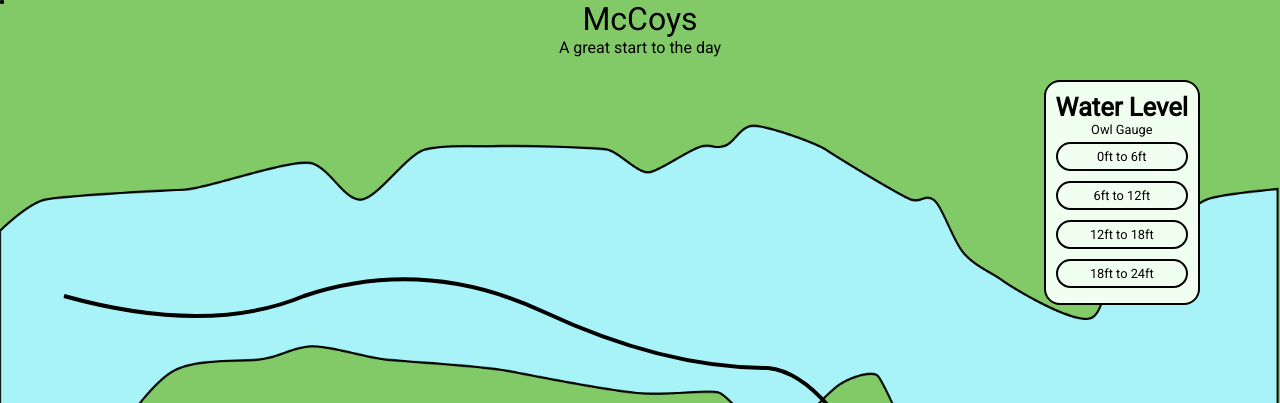
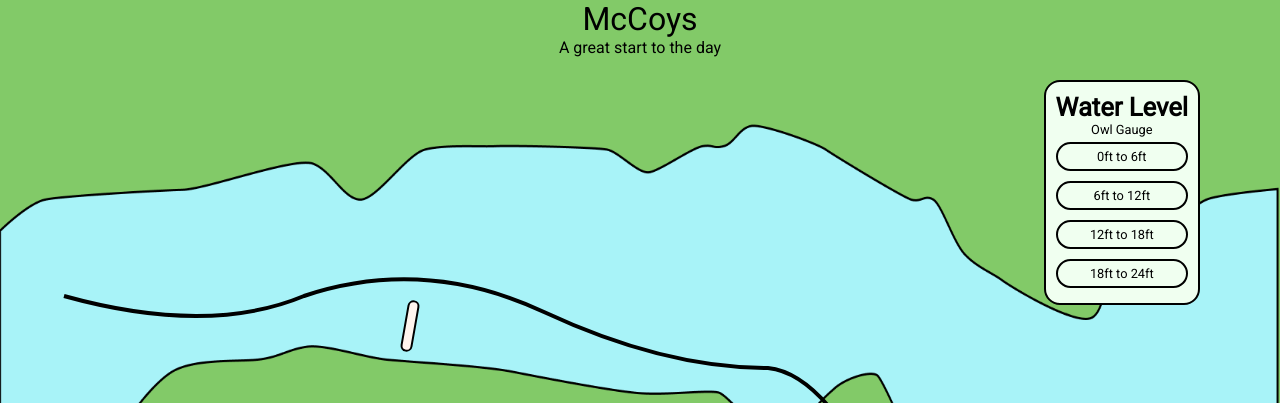
Before and after one commit to JeffThorslund/Bent-Shaft-Maps, a React (Create React App) app: page / in a window 1280 px wide. Shown: the top 403 px of the page. Built offline with nearby package versions, Linux system fonts and the light colour scheme.

Commit message:
choosing a range of water level values allows for more flexibility in adding precise features and lines.

```diff
--- a/src/App.js
+++ b/src/App.js
@@ -6,11 +6,11 @@ import "./App.css";
 import WaterLevel from "./components/WaterLevel";
 
 const App = () => {
-  const [level, setLevel] = useState(null);
+  const [level, setLevel] = useState([0, 1]);
 
-  const selectLevel = (info) => {
-    setLevel(info)
-  }
+  const selectLevel = info => {
+    setLevel(info);
+  };
 
   return (
     <div className="App">
@@ -21,71 +21,45 @@ const App = () => {
         level={level}
         selectLevel={selectLevel}
         hydraulics={[
-          {//Phils Hole
+          {
+            //Phils Hole
             name: "phils-hole",
-            desc: 'a big scary thing',
-            high: {
+            desc: "a big scary thing",
             top: "40vh",
             left: "30vw",
             height: "1vh",
             width: "6vh",
-              rotation: "rotate(100deg)"
+            rotation: "rotate(100deg)",
+            range: [1, 5]
           },
-
-            low: {
-              top: "20vh",
-              left: "10vw",
-              height: "1vh",
-              width: "6vh",
-              rotation: "rotate(100deg)"
-            }
-          },
-          {//Sattlers
+          {
+            //Sattlers
             name: "sattlers",
-            desc: 'punch it of you want',
-            high: {
+            desc: "punch it of you want",
             top: "31vh",
             left: "25vw",
             height: "1vh",
             width: "9vh",
-              rotation: "rotate(100deg)"
+            rotation: "rotate(100deg)",
+            range: [4, 10]
           },
-
-            low: {
-              top: "50vh",
-              left: "20vw",
-              height: "1vh",
-              width: "6vh",
-              rotation: "rotate(100deg)"
-            },
-
-          },
-          {//Baby Face
+          {
+            //Baby Face
             name: "baby-face",
-            desc: 'surfs upj',
-            high: {
+            desc: "surfs upj",
             top: "63vh",
             left: "64vw",
             height: "1vh",
             width: "4vh",
-              rotation: "rotate(150deg)"
-            },
-
-            low: {
-              top: "50vh",
-              left: "20vw",
-              height: "1vh",
-              width: "6vh",
-              rotation: "rotate(100deg)"
-            },
-
-          },
-
+            rotation: "rotate(150deg)",
+            range: [3, 20]
+          }
         ]}
         lines={[
           {
-            name: 'Thread The Needle',
-            vector: <path
+            name: "Thread The Needle",
+            vector: (
+              <path
                 d="
             M -22,37
             q 18,5 30,0
@@ -94,13 +68,16 @@ const App = () => {
             q 10,1 20,30
           "
                 stroke="black"
-            stroke-width = '0.5'
+                stroke-width="0.5"
               />
+            )
           }
         ]}
       />
 
-      <div id='gauge'><WaterLevel selectLevel={selectLevel}/></div>
+      <div id="gauge">
+        <WaterLevel selectLevel={selectLevel} />
+      </div>
     </div>
   );
 };
--- a/src/components/Rapid.js
+++ b/src/components/Rapid.js
@@ -1,15 +1,12 @@
 import React, { useState } from "react";
 
 import Hydraulic from "./Hydraulic";
-import WaterLevel from "./WaterLevel";
 import Line from "./Line";
 import Display from "./Display";
 
 import "./Rapid.css";
 
-
 const Rapid = props => {
-
   //Hold state of what is shown in display box
   const [title, setTitle] = useState("Click on Something!");
   const [description, setDescription] = useState(
@@ -28,36 +25,28 @@ const Rapid = props => {
 
   // render array of hydraulics based on selected water level (App state)
   let hydraulic = [];
-  let base = {};
 
   for (let i = 0; i < props.hydraulics.length; i++) {
-    if (props.level === "high") {
-      base = { ...props.hydraulics[i].high };
-    } else if (props.level === "low") {
-      base = { ...props.hydraulics[i].low };
-    } else {
-      console.log("oopsie");
-    }
-
+    if (
+      props.level[0] <= props.hydraulics[i].range[1] &&
+      props.level[1] >= props.hydraulics[i].range[0]
+    ) {
       hydraulic.push(
         <Hydraulic
           level={props.level}
           desc={props.hydraulics[i].desc}
           name={props.hydraulics[i].name}
-        top={base.top}
-        left={base.left}
-        height={base.height}
-        width={base.width}
-        rotation={base.rotation}
+          top={props.hydraulics[i].top}
+          left={props.hydraulics[i].left}
+          height={props.hydraulics[i].height}
+          width={props.hydraulics[i].width}
+          rotation={props.hydraulics[i].rotation}
           displayData={displayData}
           key={i}
         />
       );
     }
-
-  //Add a function that creates an array based on the range that it is in.
-
-
+  }
 
   return (
     <div>
@@ -66,13 +55,11 @@ const Rapid = props => {
         <div id="rapid-desc">{props.desc}</div>
       </div>
 
-      <Line/>
+      <Line />
 
       {hydraulic}
 
       <Display title={title} description={description} />
-
-
 
       <img src={props.map} alt={props.name} id="background" />
     </div>
--- a/src/components/WaterLevel.js
+++ b/src/components/WaterLevel.js
@@ -2,22 +2,25 @@ import React from "react";
 import "./WaterLevel.css";
 
 const WaterLevel = props => {
-
   const handleClick = e => {
-    props.selectLevel(e.currentTarget.id);
+    let x = Number(e.currentTarget.id);
+    let newLevel = [x, x + increment];
+    props.selectLevel(newLevel);
   };
 
-  const increment = 6 //Change this to change what guage increments
-  const range = [0, 20] //Indicates minimum and maximum yearly river levels
+  const increment = 6; //Change this to change what guage increments
+  const range = [0, 20]; //Indicates minimum and maximum yearly river levels
 
-  let levelMarker = []
+  let levelMarker = [];
 
-  for (let i=range[0]; i<range[1]; i += increment){
+  for (let i = range[0]; i < range[1]; i += increment) {
     levelMarker.push(
-      <div id={[i,i+increment]} className="level" onClick={handleClick}>
-          <div className="desc">{i}ft to {i+increment}ft</div>
+      <div id={i} className="level" onClick={handleClick} key={i}>
+        <div className="desc">
+          {i}ft to {i + increment}ft
         </div>
-    )
+      </div>
+    );
   }
 
   return (
@@ -25,11 +28,7 @@ const WaterLevel = props => {
       <div id="title"> Water Level</div>
       <div id="subtitle"> Owl Gauge</div>
 
-      <div id="level-container">
-
-      {levelMarker}
-
-      </div>
+      <div id="level-container">{levelMarker}</div>
     </div>
   );
 };
```
Lines whose indentation alone changed are shown as unchanged.
